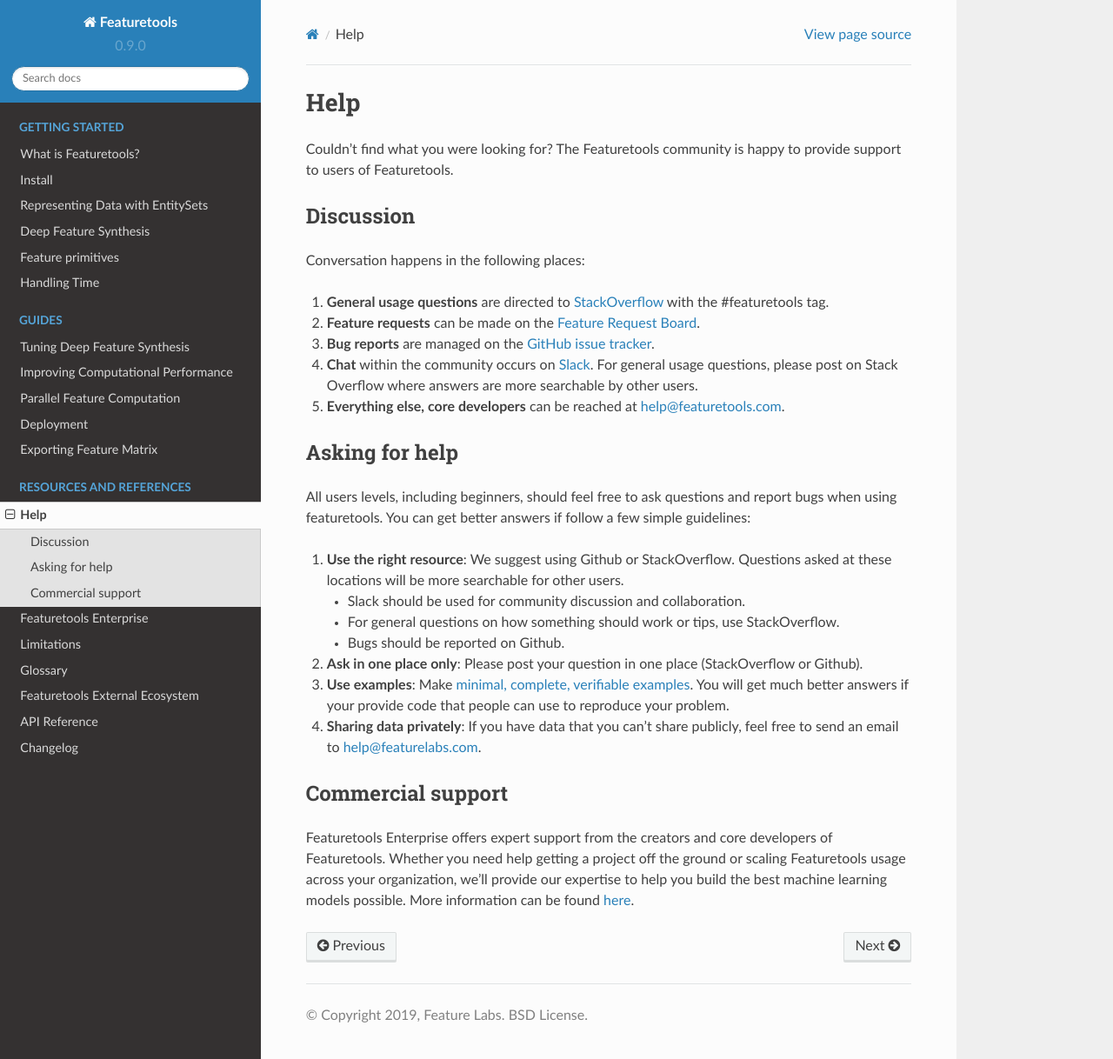
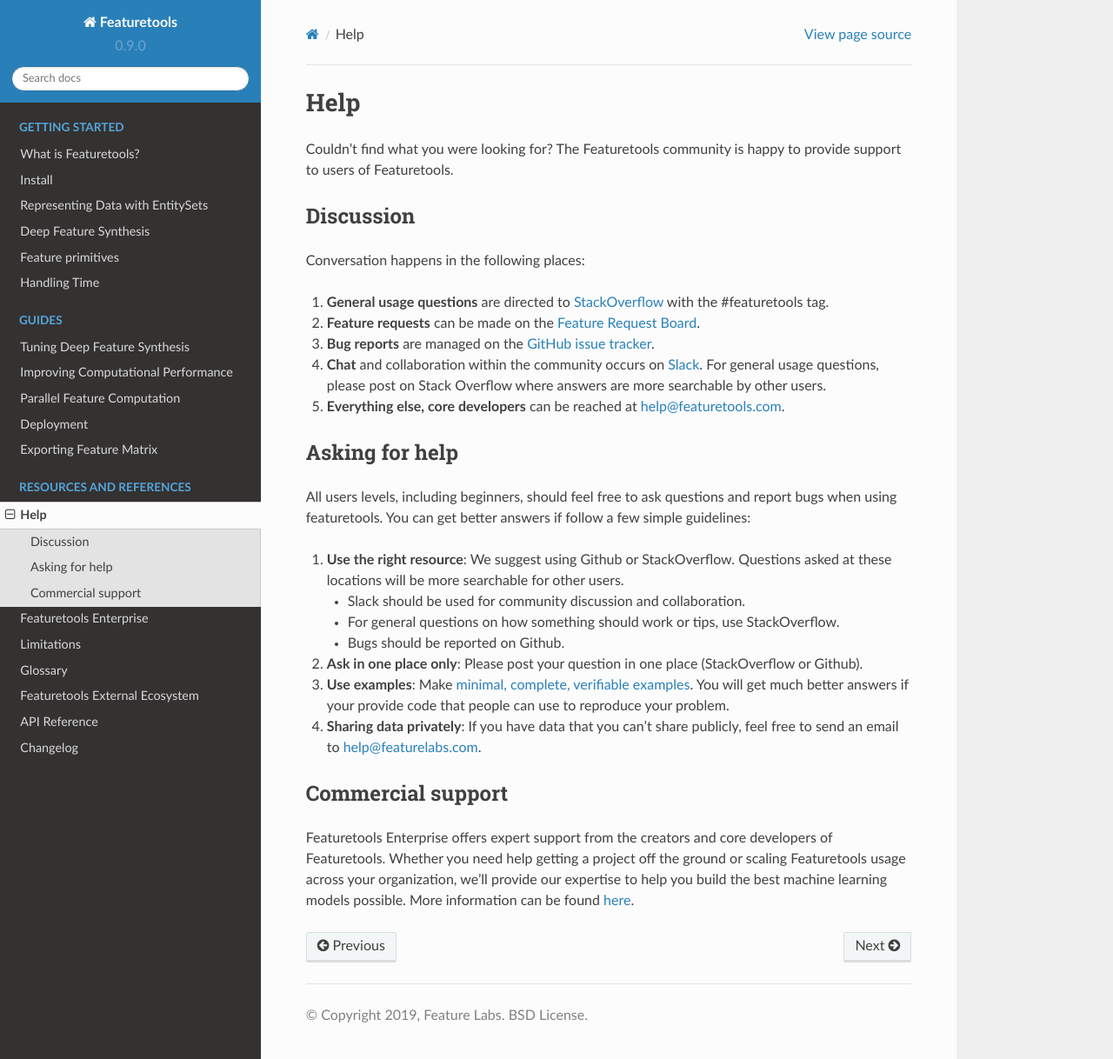
Before and after one commit to alteryx/featuretools, a Sphinx documentation site: the page built from docs/source/help.rst, in a window 1280 px wide and 1218 px high. Shown: the whole window at 87% size. Built offline with Sphinx 7.4.7 and the Read the Docs theme 2.0.0, drawn with Linux system fonts in a browser that asks for light colours; pages that are not in the unit, such as notebooks, are missing from menus.

Commit message:
Update help.rst

```diff
--- a/docs/source/help.rst
+++ b/docs/source/help.rst
@@ -14,7 +14,7 @@
 2.  **Feature requests** can be made on the `Feature Request Board <http://feedback.featurelabs.com>`__.
 3.  **Bug reports** are managed on the `GitHub issue
     tracker`_.
-4.  **Chat** within the community occurs on `Slack`_. For general usage questions, please post on
+4.  **Chat** and collaboration within the community occurs on `Slack`_. For general usage questions, please post on
     Stack Overflow where answers are more searchable by other users.
 5.  **Everything else, core developers** can be reached at help@featuretools.com.
 
```
